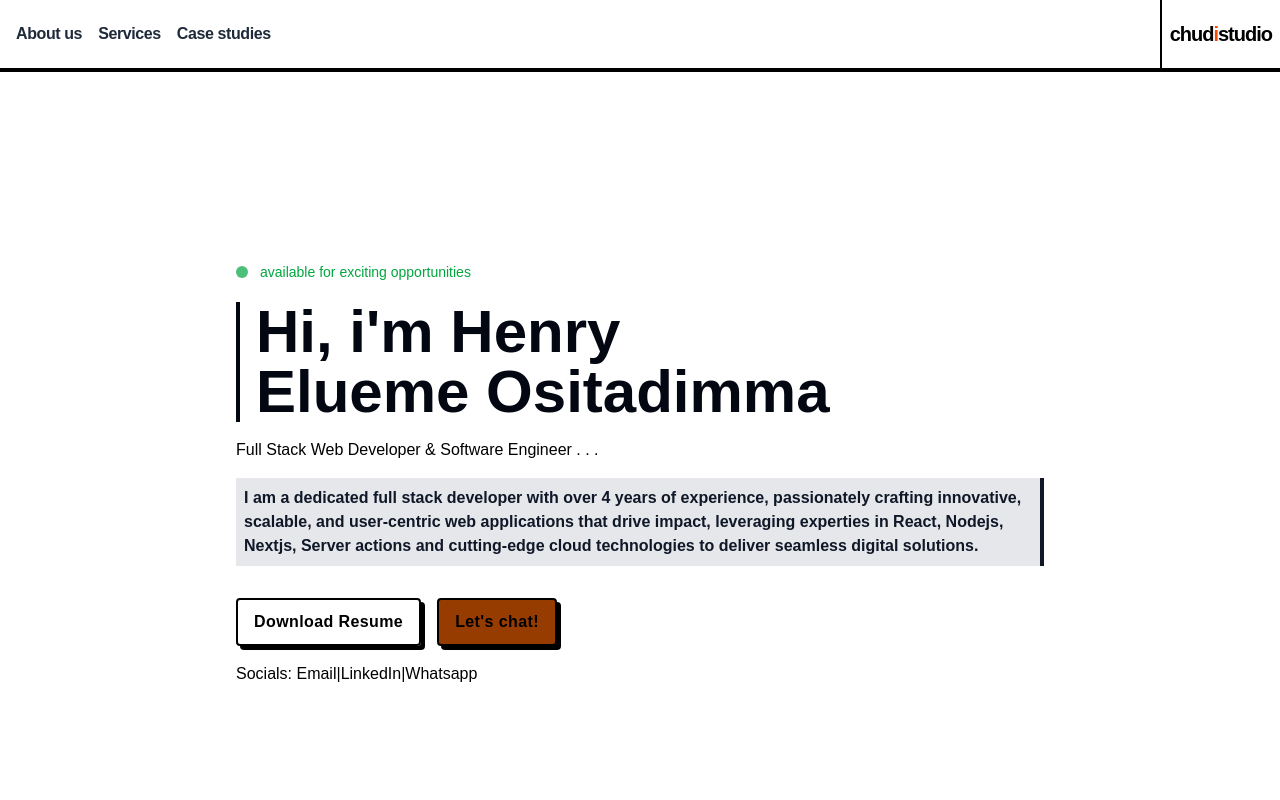
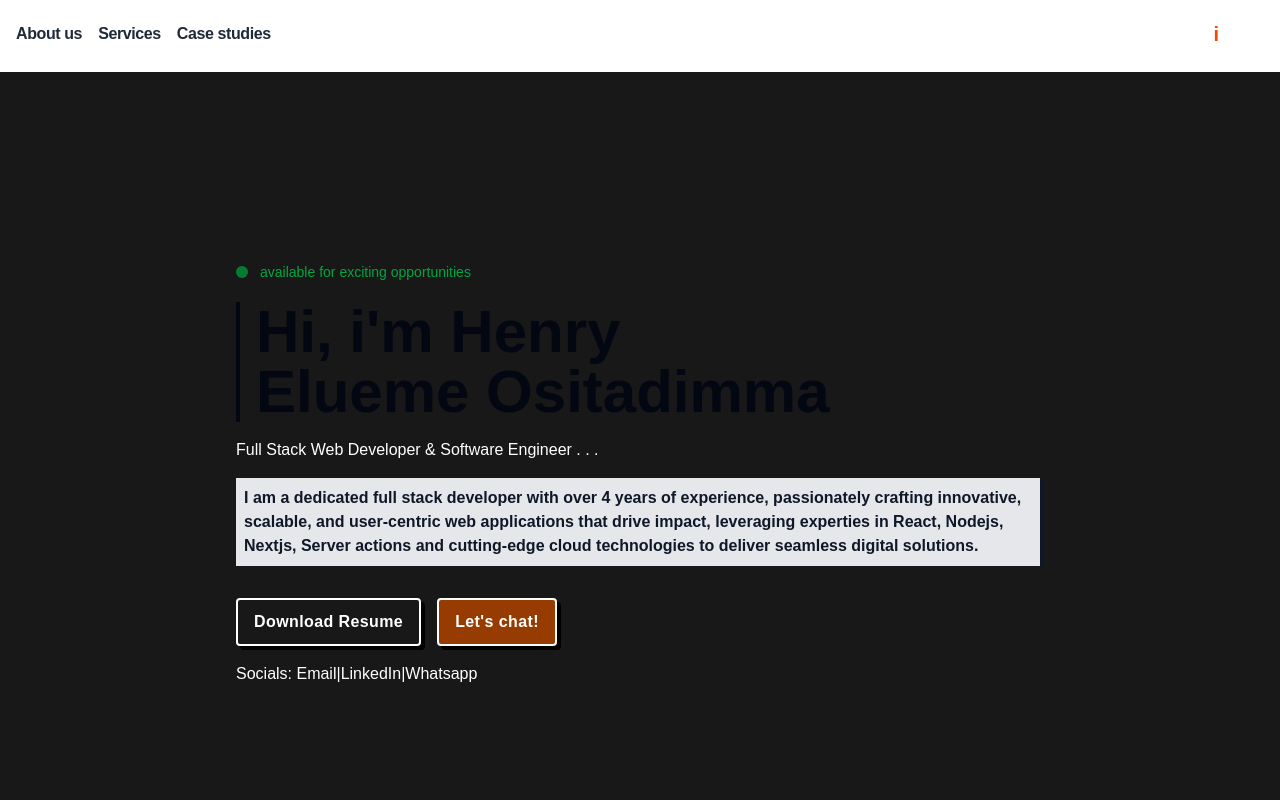
Before and after one commit to thenoobchad/chuddistudio, a React (Vite) app: page / in a window 1280 px wide. Shown: the top 800 px of the page. Built offline with nearby package versions, Linux system fonts and the light colour scheme; a web font is replaced by a local one.

Commit message:
bg-color

```diff
--- a/src/App.jsx
+++ b/src/App.jsx
@@ -1,8 +1,4 @@
-import {motion} from "framer-motion"
-import { div, span } from "motion/react-client"
-import { FiArrowRight, FiHeart, FiMail, FiMapPin } from "react-icons/fi"
-import { SiGithub, SiTiktok, SiYoutube, } from "react-icons/si"
-import { TiHeart, TiSocialTwitter, TiSocialDribbble, TiSocialFacebook } from "react-icons/ti"
+
 import { FaCode, FaDatabase, FaTools } from "react-icons/fa"
 import { AiFillDatabase } from "react-icons/ai"
 
@@ -11,6 +7,8 @@ import {ExperienceCard} from "./components/experience-card"
 import { experience } from "./constants"
 import { MdLocationOn } from "react-icons/md"
 import { IoMail } from "react-icons/io5"
+import { Footer } from "./components/footer"
+import { Header } from "./components/header"
 
 
 
@@ -19,21 +17,8 @@ export default function App() {
   return (
 
     <main className="w-full">
-    <header className="h-18 border-b-4 flex items-center justify-between bg-white">
+  <Header />
 
-      <nav className="w-full flex justify-between pr-4 gap-4">
-        <ul className="flex items-center gap-4 text-gray-800 font-semibold pl-4">
-        <a href="#" className="whitespace-nowrap tracking-tight">About us</a>
-          <a href="#" className="whitespace-nowrap tracking-tight">Services</a>
-          <a href="#" className="whitespace-nowrap tracking-tight">Case studies</a>
-          </ul>
-      </nav>
-
-      <a href="/" className=" h-full flex items-center justify-center border-l-2 px-2 text-xl font-bold tracking-tighter ">chud <span className="text-orange-600">i</span> studio</a>
-
-
-    </header>
-    {/* HEADER ENDS HERE */}
 
     {/* HERO STARTS HERE */}
 
@@ -210,30 +195,8 @@ export default function App() {
     </div>
    </section>
 
-    <footer className="w-full bg-black px-2 pt-10 text-gray-50 flex flex-col">
 
-
-      <div className="w-full flex-col flex justify-center pb-6">
-
-
-          <p className="text-[13px]  tracking-wide text-center font-mono">&copy;Copyright 2025. <span >Henry Ositadimma Elueme. All rights reserved.
-
-          </span>
-          </p>
-          <div className="flex gap-4 justify-center py-4">
-
-          <a href="https://github.com/thenoobchad">
-            <SiGithub className="w-5 h-6" />
-          </a>
-
-
-          <TiSocialTwitter className="w-6 h-6" />
-          <TiSocialDribbble className="w-6 h-6" />
-
-          <TiSocialFacebook className="w-6 h-6"/>
-        </div>
-      </div>
-</footer>
+      <Footer />
     </main>
   )
 }
--- /dev/null
+++ b/src/components/footer.jsx
@@ -0,0 +1,32 @@
+import { SiGithub } from "react-icons/si"
+import { TiSocialDribbble, TiSocialFacebook, TiSocialTwitter } from "react-icons/ti"
+
+
+export const Footer = () => {
+  return (
+    <footer className="w-full bg-black px-2 pt-10 text-gray-50 flex flex-col">
+
+
+      <div className="w-full flex-col flex justify-center pb-6">
+
+
+          <p className="text-[13px]  tracking-wide text-center font-mono">&copy;Copyright 2025. <span >Henry Ositadimma Elueme. All rights reserved.
+
+          </span>
+          </p>
+          <div className="flex gap-4 justify-center py-4">
+
+          <a href="https://github.com/thenoobchad">
+            <SiGithub className="w-5 h-6" />
+          </a>
+
+
+          <TiSocialTwitter className="w-6 h-6" />
+          <TiSocialDribbble className="w-6 h-6" />
+
+          <TiSocialFacebook className="w-6 h-6"/>
+        </div>
+      </div>
+      </footer>
+  )
+}
--- /dev/null
+++ b/src/components/header.jsx
@@ -0,0 +1,20 @@
+
+
+export const Header = () => {
+  return (
+    <header className="h-18 border-b-4 flex items-center justify-between bg-white">
+
+    <nav className="w-full flex justify-between pr-4 gap-4">
+      <ul className="flex items-center gap-4 text-gray-800 font-semibold pl-4">
+      <a href="#" className="whitespace-nowrap tracking-tight">About us</a>
+        <a href="#" className="whitespace-nowrap tracking-tight">Services</a>
+        <a href="#" className="whitespace-nowrap tracking-tight">Case studies</a>
+        </ul>
+    </nav>
+
+    <a href="/" className=" h-full flex items-center justify-center border-l-2 px-2 text-xl font-bold tracking-tighter ">chud <span className="text-orange-600">i</span> studio</a>
+
+
+  </header>
+  )
+}
--- a/src/index.css
+++ b/src/index.css
@@ -9,8 +9,8 @@ html,
 body {
   width: 100dvw;
   overflow-x: hidden;
-  background-color: #ffffff;
-  color: black;
+  background-color: #181818;
+  color: rgb(255, 255, 255);
   scroll-behavior: smooth;
   font-family: "Mona Sans", sans-serif;
 }
```
